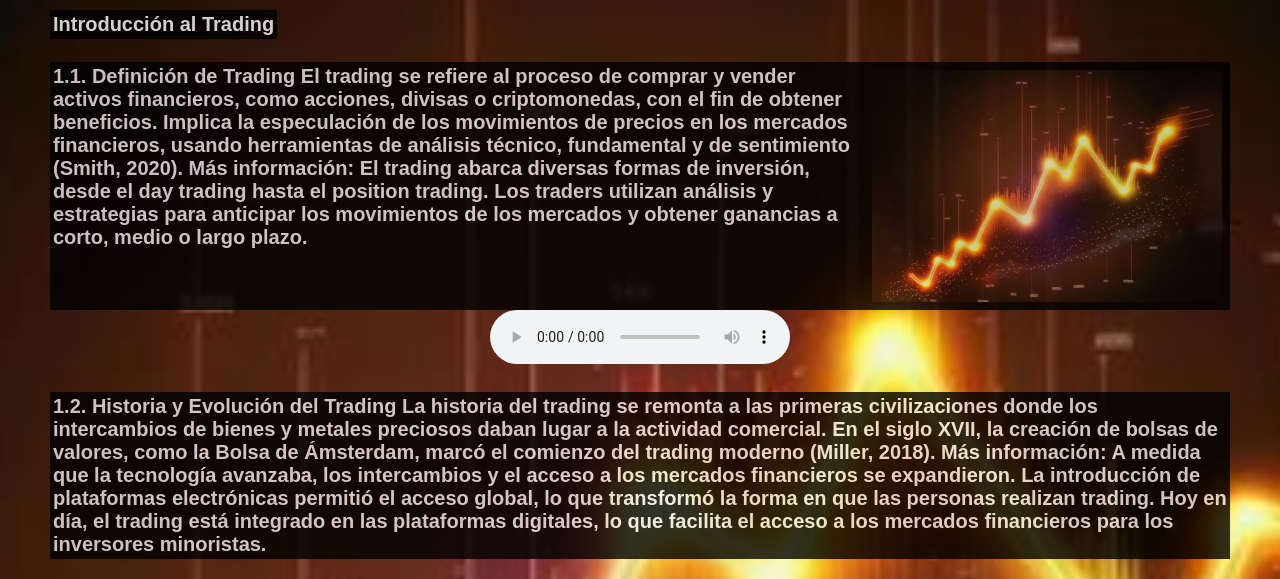
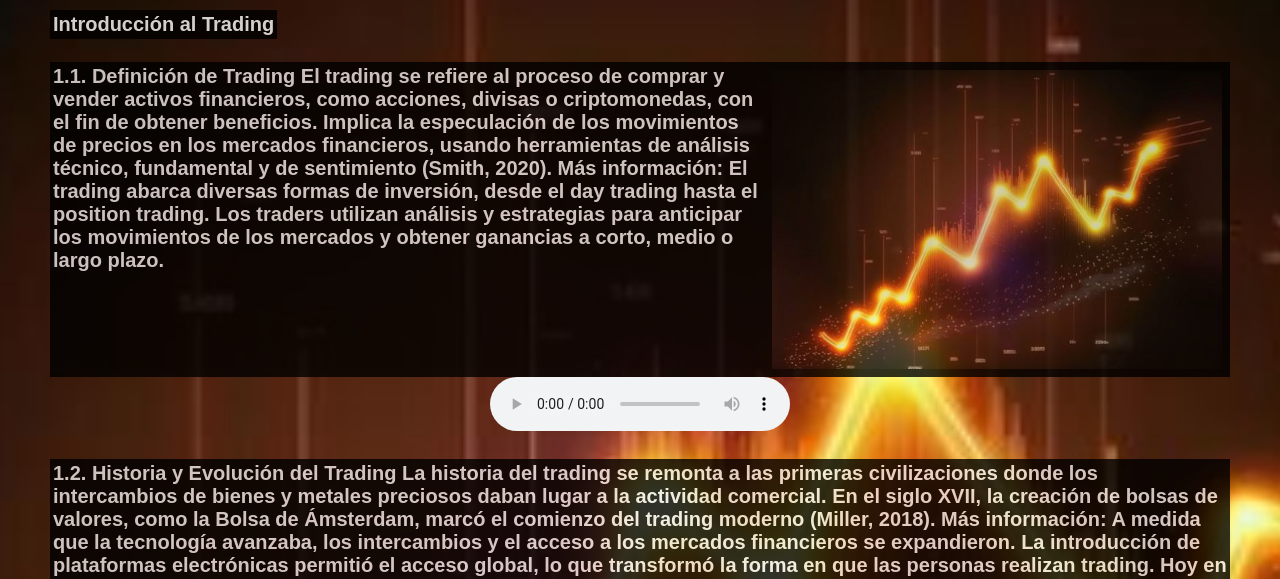
Before and after one commit to javivi777/JATECHOFICIAL, a plain HTML site: page Contenido1/Secundario1.html in a window 1280 px wide. Shown: the part 141-720 px from the top of the page. Drawn offline with Linux system fonts and the light colour scheme.

Commit message:
Update Secundario1.html

```diff
--- a/Contenido1/Secundario1.html
+++ b/Contenido1/Secundario1.html
@@ -29,7 +29,7 @@
         <br>
         <table style="background-color: rgb(0, 0, 0); width: 10-0%; ;opacity:80%;text-align: left">
            <th>
-                <img src="../Fuentes/trading4.png" alt="imagen flotante" style="float: right; margin: 5px;height: auto; width: 350px">
+                <img src="../Fuentes/trading4.png" alt="imagen flotante" style="float: right; margin: 5px;height: auto; width: 450px">
                 1.1. Definición de Trading
                 El trading se refiere al proceso de comprar y vender activos financieros, como acciones, divisas o criptomonedas, con el fin de obtener beneficios. Implica la especulación de los movimientos de precios en los mercados financieros, usando herramientas de análisis técnico, fundamental y de sentimiento (Smith, 2020).
                 Más información:
```
